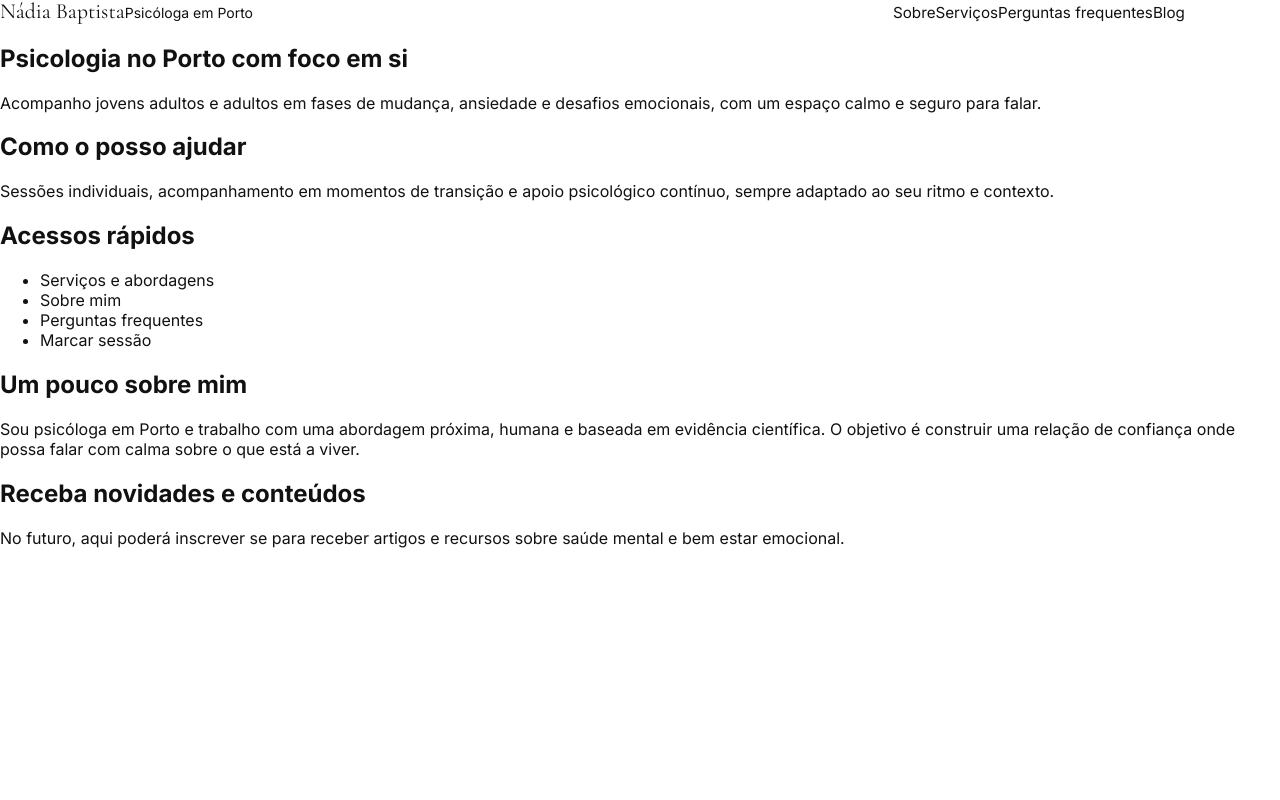
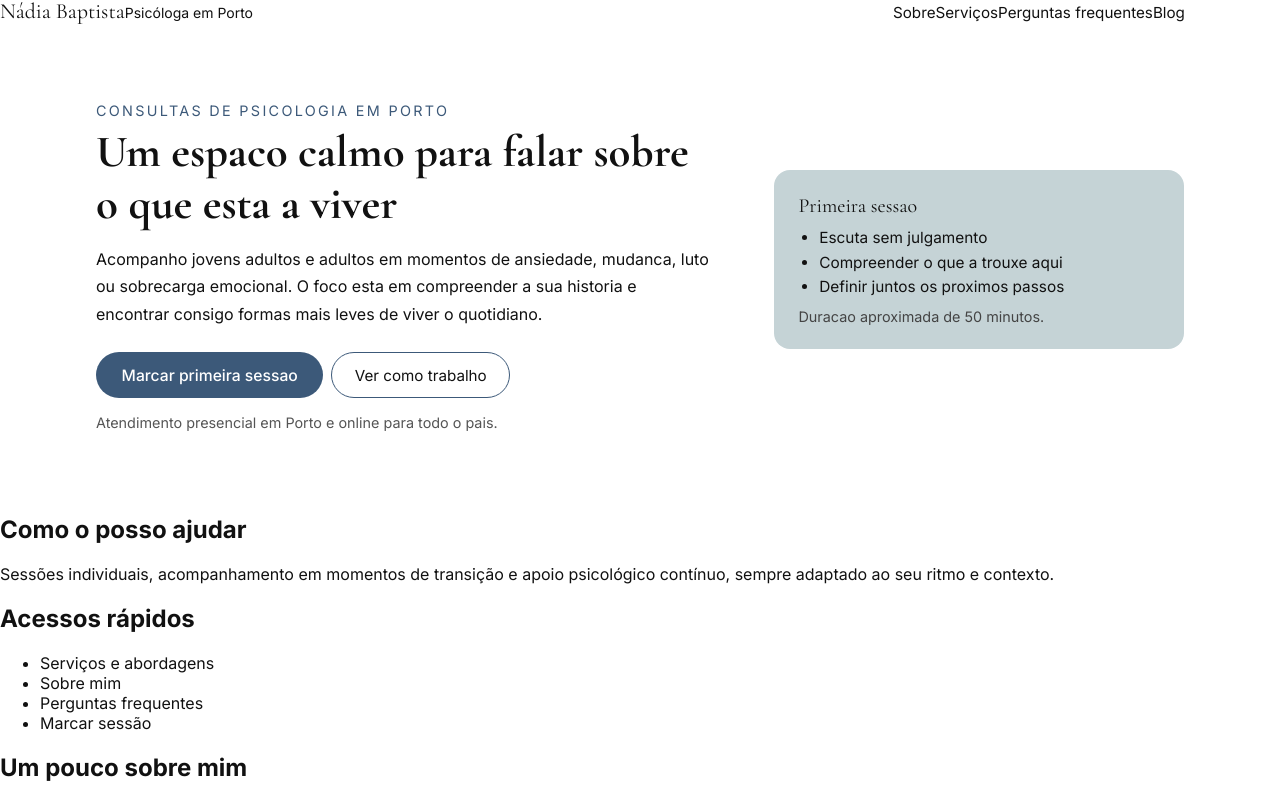
Before and after one commit to Deobap73/nadiabaptista-site, a Next.js app: page / in a window 1280 px wide. Shown: the top 800 px of the page. Built offline with nearby package versions, Linux system fonts and the light colour scheme.

Commit message:
feat(home): implement styled HomeHero for mobile and deskto
 Changes to be committed:
	modified:   src/components/home/HomeHero.tsx
	modified:   src/styles/components/_home.scss

```diff
--- a/src/components/home/HomeHero.tsx
+++ b/src/components/home/HomeHero.tsx
@@ -1,14 +1,47 @@
 // src/components/home/HomeHero.tsx
+
+import Link from 'next/link';
 
 export default function HomeHero() {
   return (
-    <section aria-labelledby='home-hero-title'>
-      <div>
-        <h1 id='home-hero-title'>Psicologia no Porto com foco em si</h1>
-        <p>
-          Acompanho jovens adultos e adultos em fases de mudança, ansiedade e desafios emocionais,
-          com um espaço calmo e seguro para falar.
-        </p>
+    <section className='homeHero' aria-labelledby='homeHeroTitle'>
+      <div className='pageContainer homeHeroInner'>
+        <div className='homeHeroContent'>
+          <p className='homeHeroKicker'>Consultas de psicologia em Porto</p>
+
+          <h1 id='homeHeroTitle' className='homeHeroTitle'>
+            Um espaco calmo para falar sobre o que esta a viver
+          </h1>
+
+          <p className='homeHeroText'>
+            Acompanho jovens adultos e adultos em momentos de ansiedade, mudanca, luto ou sobrecarga
+            emocional. O foco esta em compreender a sua historia e encontrar consigo formas mais
+            leves de viver o quotidiano.
+          </p>
+
+          <div className='homeHeroActions'>
+            <Link href='/contact' className='homeHeroPrimaryButton'>
+              Marcar primeira sessao
+            </Link>
+            <Link href='/services' className='homeHeroSecondaryLink'>
+              Ver como trabalho
+            </Link>
+          </div>
+
+          <p className='homeHeroNote'>Atendimento presencial em Porto e online para todo o pais.</p>
+        </div>
+
+        <div className='homeHeroVisual' aria-hidden='true'>
+          <div className='homeHeroCard'>
+            <p className='homeHeroCardTitle'>Primeira sessao</p>
+            <ul className='homeHeroCardList'>
+              <li>Escuta sem julgamento</li>
+              <li>Compreender o que a trouxe aqui</li>
+              <li>Definir juntos os proximos passos</li>
+            </ul>
+            <p className='homeHeroCardFoot'>Duracao aproximada de 50 minutos.</p>
+          </div>
+        </div>
       </div>
     </section>
   );
--- a/src/styles/components/_home.scss
+++ b/src/styles/components/_home.scss
@@ -1,4 +1,6 @@
 /* src/styles/components/_home.scss */
+
+/* Landing mobile de entrada */
 
 .landingMobile {
   min-height: 100vh;
@@ -77,3 +79,131 @@
   outline: 2px solid var(--colorSecondary);
   outline-offset: 3px;
 }
+
+/* Home hero desktop e mobile */
+
+.homeHero {
+  padding: clamp(2.5rem, 5vw, 4rem) 0;
+  background-color: var(--colorBackground);
+}
+
+.homeHeroInner {
+  display: flex;
+  flex-direction: column;
+  gap: var(--spaceXl);
+}
+
+.homeHeroContent {
+  max-width: 640px;
+}
+
+.homeHeroKicker {
+  font-size: 0.9rem;
+  letter-spacing: 0.16em;
+  text-transform: uppercase;
+  color: var(--colorPrimary);
+  margin-bottom: var(--spaceSm);
+}
+
+.homeHeroTitle {
+  font-family: var(--fontHeading);
+  font-size: clamp(2.1rem, 4vw, 2.8rem);
+  line-height: 1.15;
+  margin: 0 0 var(--spaceMd);
+}
+
+.homeHeroText {
+  font-size: 1rem;
+  line-height: 1.7;
+  margin: 0 0 var(--spaceLg);
+}
+
+.homeHeroActions {
+  display: flex;
+  flex-wrap: wrap;
+  gap: var(--spaceSm);
+  margin-bottom: var(--spaceMd);
+}
+
+.homeHeroPrimaryButton {
+  display: inline-flex;
+  align-items: center;
+  justify-content: center;
+  padding: 0.85rem 1.6rem;
+  border-radius: 999px;
+  border: none;
+  background-color: var(--colorPrimary);
+  color: #ffffff;
+  font-size: 0.98rem;
+  font-weight: 500;
+}
+
+.homeHeroPrimaryButton:focus-visible {
+  outline: 2px solid var(--colorSecondary);
+  outline-offset: 3px;
+}
+
+.homeHeroSecondaryLink {
+  display: inline-flex;
+  align-items: center;
+  justify-content: center;
+  padding: 0.8rem 1.4rem;
+  border-radius: 999px;
+  border: 1px solid var(--colorPrimary);
+  font-size: 0.95rem;
+}
+
+.homeHeroNote {
+  font-size: 0.9rem;
+  color: #555555;
+  margin: 0;
+}
+
+.homeHeroVisual {
+  flex: 1;
+}
+
+.homeHeroCard {
+  border-radius: 16px;
+  padding: var(--spaceLg);
+  background-color: var(--colorPrimaryLight);
+  color: var(--colorText);
+}
+
+.homeHeroCardTitle {
+  font-family: var(--fontHeading);
+  font-size: 1.25rem;
+  margin: 0 0 var(--spaceSm);
+}
+
+.homeHeroCardList {
+  list-style: disc;
+  padding-left: 1.3rem;
+  margin: 0 0 var(--spaceSm);
+  font-size: 0.96rem;
+  line-height: 1.6;
+}
+
+.homeHeroCardFoot {
+  font-size: 0.9rem;
+  margin: 0;
+  color: #444444;
+}
+
+/* Layout para ecras maiores */
+
+@media (min-width: 768px) {
+  .homeHeroInner {
+    flex-direction: row;
+    align-items: center;
+    gap: clamp(2.5rem, 6vw, 4rem);
+  }
+
+  .homeHeroContent {
+    flex: 3;
+  }
+
+  .homeHeroVisual {
+    flex: 2;
+  }
+}
```
